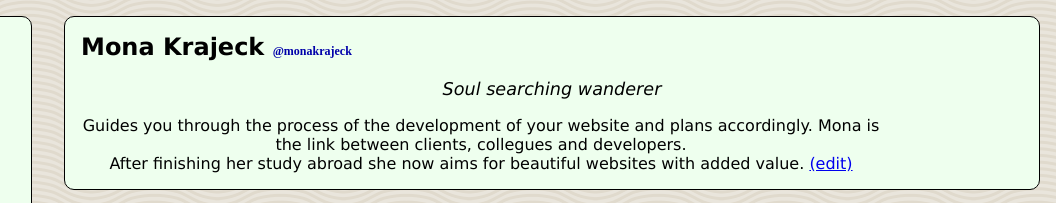
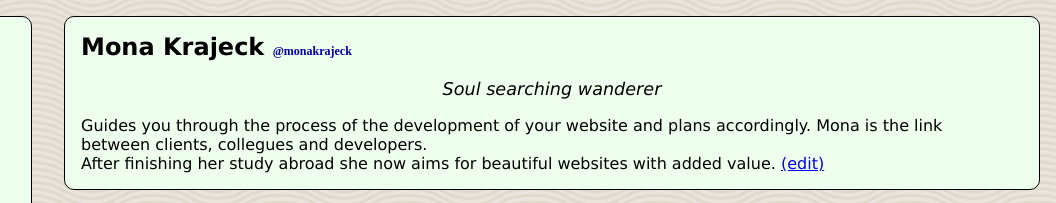
Before and after one commit to roberrrt-s/css-to-the-rescue, a plain HTML site: page opdracht-1/index.html in a window 1280 px wide. Shown: the top 203 px of the page, 224-1280 px from the left. Drawn offline with Linux system fonts and the light colour scheme.

Commit message:
commited to this

```diff
--- a/opdracht-1/style/style.css
+++ b/opdracht-1/style/style.css
@@ -28,8 +28,7 @@ body {
 }
 
 p {
-	max-width: 50em;
-	text-align: center;
+	max-width: 55em;
 }
 
 /* HEADER */
```
